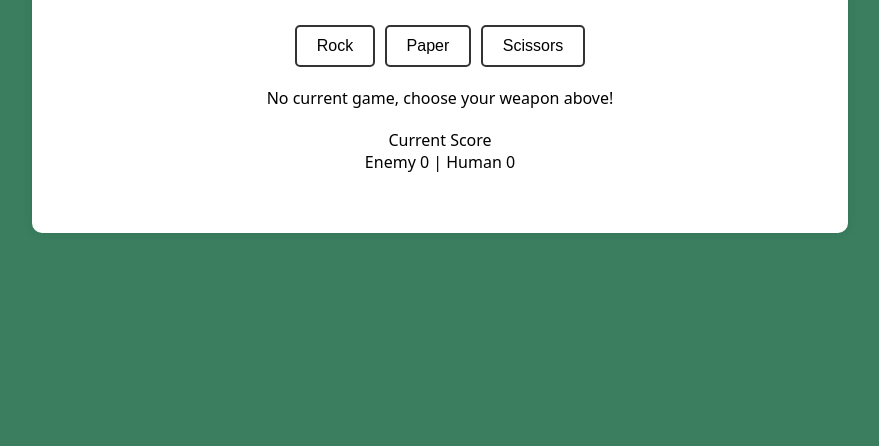
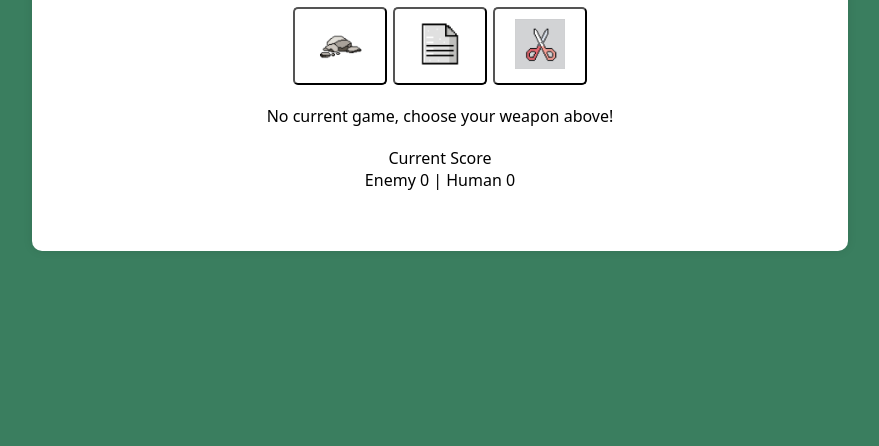
Before and after one commit to vimllaa/Rock-Paper-Scissors, a plain HTML site: page index.html in a window 1280 px wide. Shown: the part 354-800 px from the top of the page, without its empty margins (200-1079 px from the left). Drawn offline with Linux system fonts and the light colour scheme; a web font is replaced by a local one.

Commit message:
added pixel art to btns

```diff
--- a/index.html
+++ b/index.html
@@ -19,9 +19,13 @@
       <h2 id="roundKeeper">Round 0</h2>
 
       <div id="weaponContainer">
-        <button id="rock">Rock</button>
-        <button id="paper">Paper</button>
-        <button id="scissors">Scissors</button>
+        <button id="rock"><img src="Images/stone.jpg" alt="Rock" /></button>
+        <button id="paper">
+          <img src="Images/paper.jpg" alt="paper pixel art" />
+        </button>
+        <button id="scissors">
+          <img src="Images/scissors.jpg" alt="paper pixel art" />
+        </button>
       </div>
 
       <p id="currentResult">No current game, choose your weapon above!</p>
--- a/style.css
+++ b/style.css
@@ -6,7 +6,6 @@ p,
 button {
   margin: 0;
   padding: 0;
-  box-sizing: border-box;
 }
 
 /* Body Styles */
@@ -53,11 +52,9 @@ body {
 #weaponContainer button {
   padding: 10px 20px;
   font-size: 16px;
-  border: 2px solid #333;
   background-color: #fff;
   border-radius: 5px;
   cursor: pointer;
-  transition: background-color 0.3s ease;
 }
 
 #weaponContainer button:hover {
@@ -88,3 +85,7 @@ body {
 #playAgainButton:hover {
   background-color: #ddd;
 }
+
+img {
+  width: 50px;
+}
```
Also changed, not shown: Images/paper.jpg (added), Images/scissors.jpg (added), Images/stone.jpg (added).
